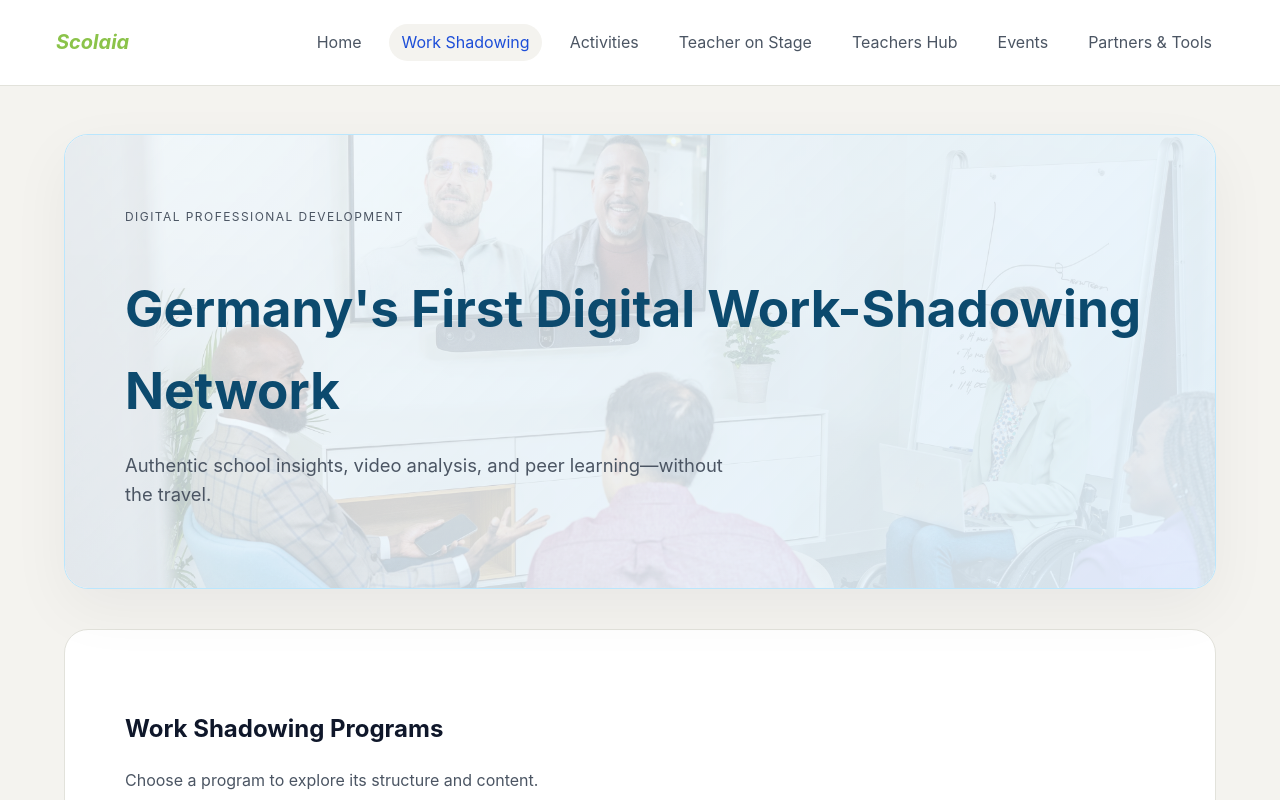
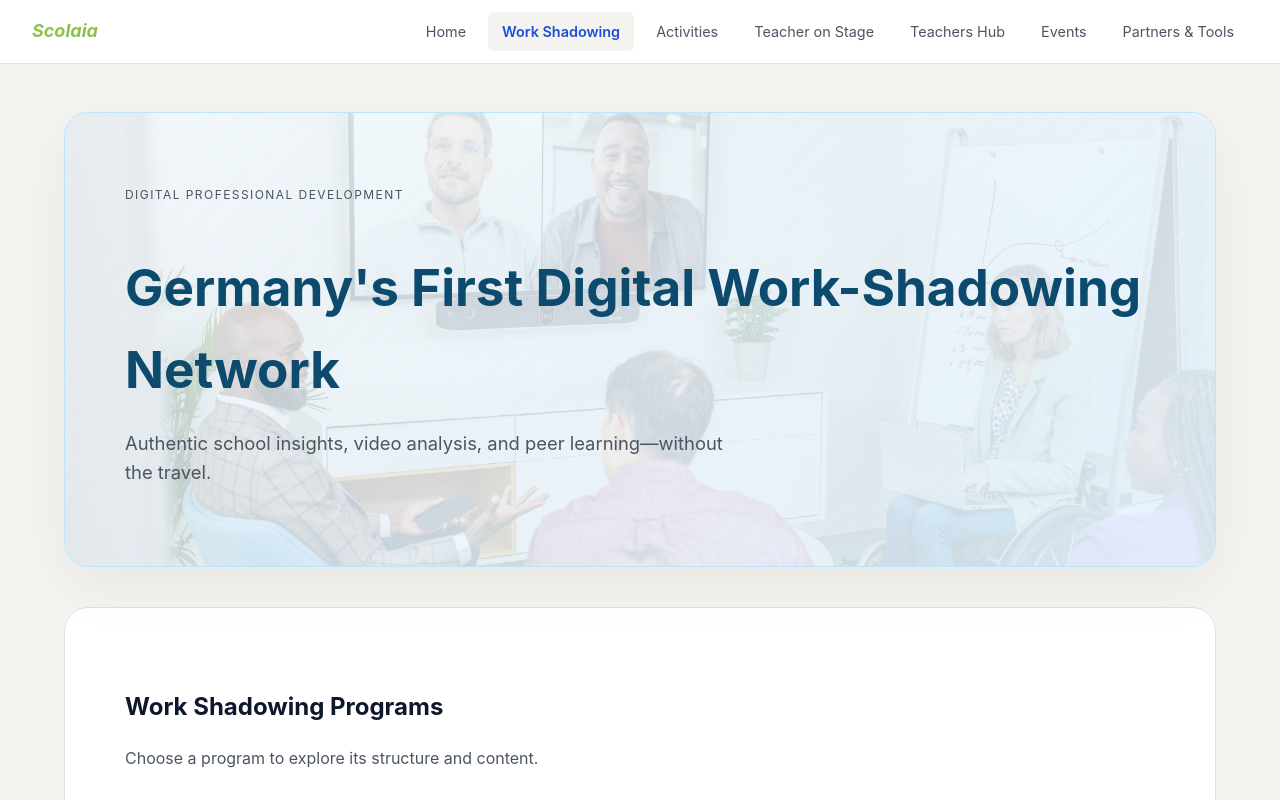
Before and after one commit to ozkoc/scolaia, a React (Vite) app: page /work-shadowing in a window 1280 px wide. Shown: the top 800 px of the page. Built offline with nearby package versions, Linux system fonts and the light colour scheme.

Commit message:
Make header more compact and improve navigation styling

```diff
--- a/src/App.css
+++ b/src/App.css
@@ -9,7 +9,7 @@
   display: flex;
   align-items: center;
   justify-content: space-between;
-  padding: 1.5rem 3.5rem;
+  padding: 0.75rem 2rem;
   background: var(--surface);
   position: sticky;
   top: 0;
@@ -19,23 +19,31 @@
 
 .site-logo {
   font-weight: 700;
-  font-size: 1.25rem;
+  font-size: 1.125rem;
 }
 
 .site-header nav {
   display: flex;
-  gap: 1rem;
+  gap: 0.5rem;
 }
 
 .site-header nav a {
-  padding: 0.35rem 0.75rem;
-  border-radius: 999px;
-  color: var(--text-muted);
+  padding: 0.5rem 0.875rem;
+  border-radius: 6px;
+  color: var(--text-muted);
+  font-size: 0.9rem;
+  transition: all 0.2s ease;
+}
+
+.site-header nav a:hover {
+  background: var(--surface-muted);
+  color: var(--text);
 }
 
 .site-header nav a.active {
   background: var(--surface-muted);
   color: var(--primary-dark);
+  font-weight: 600;
 }
 
 .link-button,
@@ -1653,6 +1661,7 @@ button.icon-button {
 .events-banner .eyebrow {
   color: #2563eb;
 }
+
 .partners-banner {
   display: block;
   text-decoration: none;
```
Also changed, not shown: 2 other files (tests, documents, lock files or other folders).
